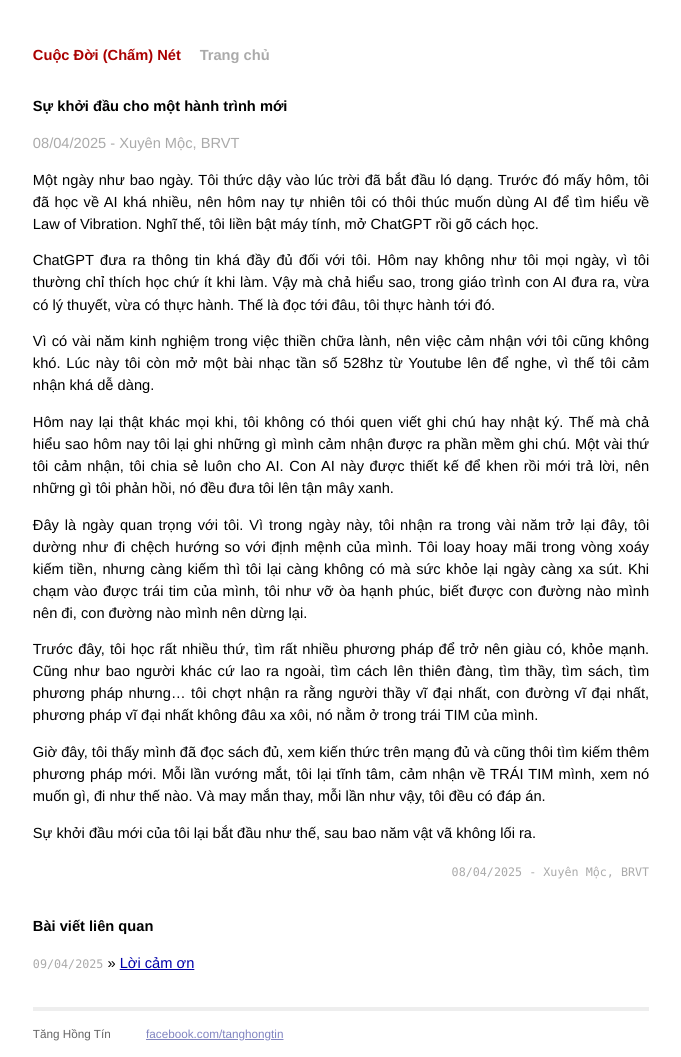
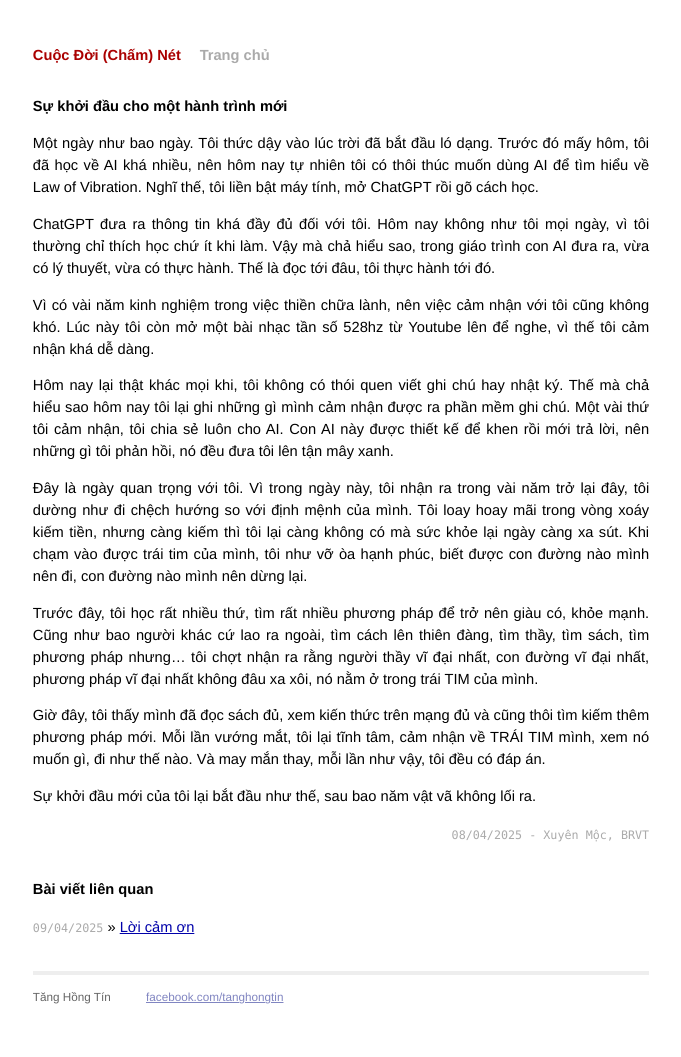
Before and after one commit to tanghongtin/cuocdoi, a Jekyll site: the page built from _posts/2025-04-08-su-khoi-dau.md, in a window 1280 px wide. Shown: the whole page, without its empty margins (299-980 px from the left). Built offline with Jekyll 4.4.1, drawn with Linux system fonts in a browser that asks for light colours; after the commit the page ends 1020 px from its top, so only the background shows below that.

Commit message:
Update 2025-04-08-su-khoi-dau.md

```diff
--- a/_posts/2025-04-08-su-khoi-dau.md
+++ b/_posts/2025-04-08-su-khoi-dau.md
@@ -5,8 +5,6 @@
 
 {{ page.title }}
 ================
-
-<p class="meta">08/04/2025 - Xuyên Mộc, BRVT</p>
 
 Một ngày như bao ngày. Tôi thức dậy vào lúc trời đã bắt đầu ló dạng. Trước đó mấy hôm, tôi đã học về AI khá nhiều, nên hôm nay tự nhiên tôi có thôi thúc muốn dùng AI để tìm hiểu về Law of Vibration. Nghĩ thế, tôi liền bật máy tính, mở ChatGPT rồi gõ cách học.
 
```
